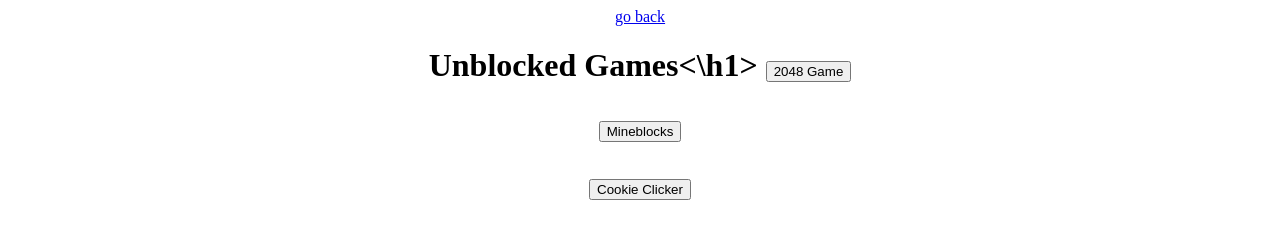
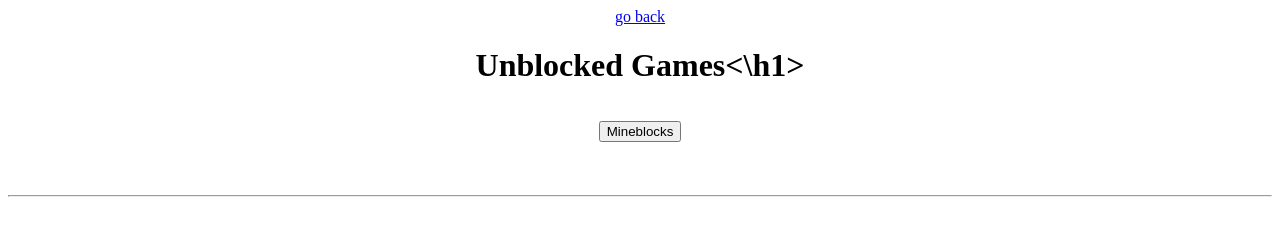
Before and after one commit to lewise18/lewise18.github.io, a plain HTML site: page videogames.html in a window 1280 px wide. Shown: the top 226 px of the page. Drawn offline with Linux system fonts and the light colour scheme; grey boxes are pictures that could not be loaded.

Commit message:
Update videogames.html

```diff
--- a/videogames.html
+++ b/videogames.html
@@ -7,16 +7,10 @@
 <a href=".\index.html">go back</a>
  <br>
 <h1>Unblocked Games<\h1>
-<input type=button onClick="location.href='https://lewise18.github.io/games/2048.html'"
- value='2048 Game'>
  <br>
  <br>
 <input type=button onClick="location.href='https://lewise18.github.io/games/mineblocks.html'"
  value='Mineblocks'>
- <br>
- <br>
-<input type=button onClick="location.href='https://lewise18.github.io/games/cookieclicker.html'"
- value='Cookie Clicker'>
  <br>
  <br>
 <hr /><!-- hitwebcounter Code START -->
```
